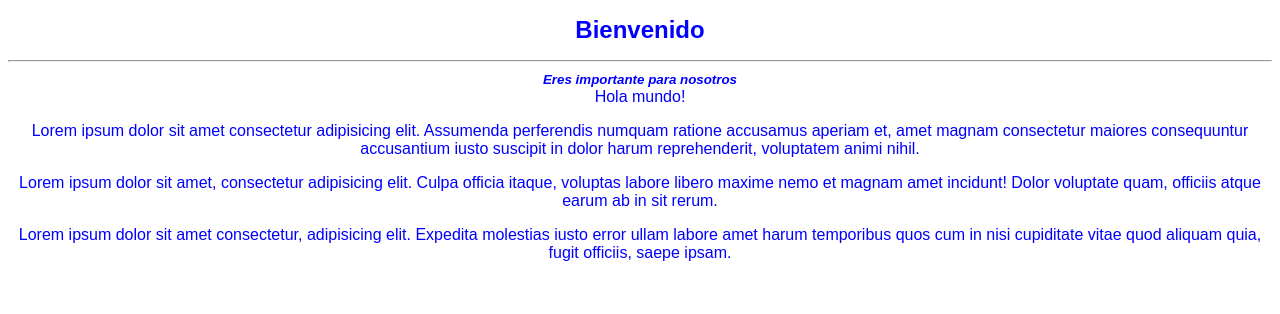
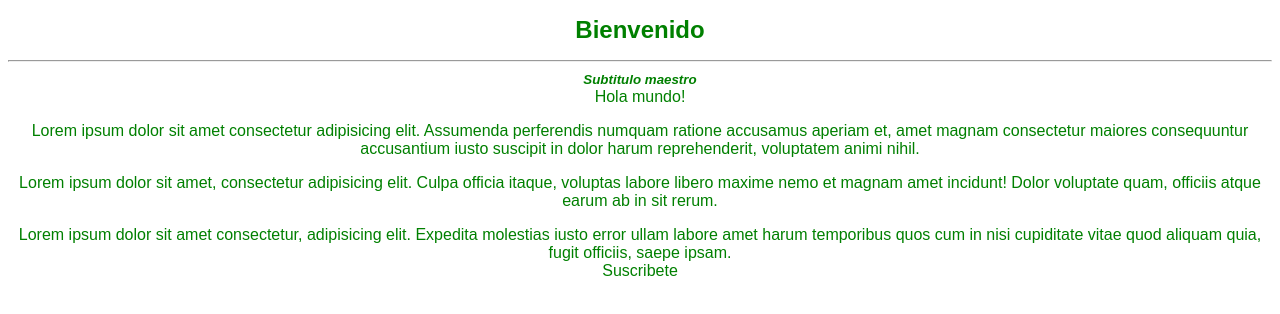
Before and after one commit to losrak/testing2, a plain HTML site: page index.html in a window 1280 px wide. Drawn offline with Linux system fonts and the light colour scheme.

Commit message:
agregue suscripción y cambio de subtitulo de cabecera y color de body

```diff
--- a/css/styles.css
+++ b/css/styles.css
@@ -1,7 +1,7 @@
 body{
     text-align: center;
     font-family: Arial, Helvetica, sans-serif;
-    color: blue;
+    color: green;
     font-size: 16px;
 }
 
--- a/index.html
+++ b/index.html
@@ -11,7 +11,7 @@
         <div class="cabecera">
             <h1>Bienvenido</h1>
             <hr>
-            <small>Eres importante para nosotros</small>
+            <small>Subtitulo maestro</small>
         </div>
         <div>
             Hola mundo!
@@ -24,6 +24,7 @@
         </p>
         <p>
             Lorem ipsum dolor sit amet consectetur, adipisicing elit. Expedita molestias iusto error ullam labore amet harum temporibus quos cum in nisi cupiditate vitae quod aliquam quia, fugit officiis, saepe ipsam.
+            <br /> <span>Suscribete</span>
         </p>
     </div>
 </body>
```
